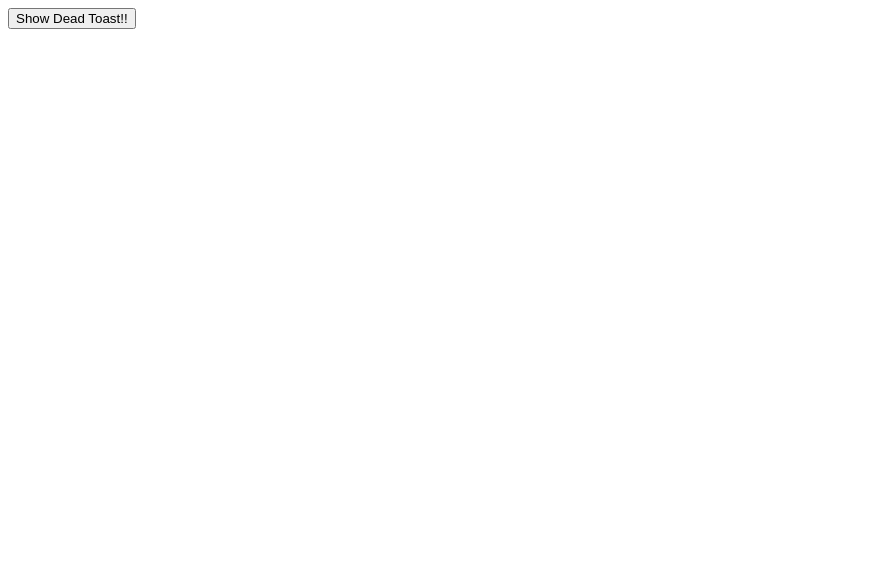
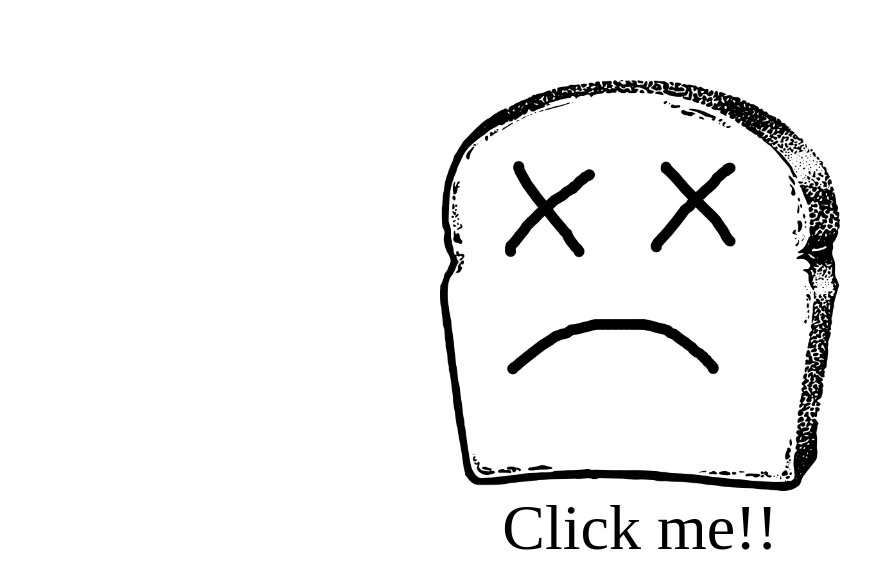
Before and after one commit to kciter/dead-toast, a website: page example/index.html in a window 1280 px wide. Shown: the whole page, without its empty margins (0-895 px from the left). Drawn offline with Linux system fonts and the light colour scheme.

Commit message:
Fix example

```diff
--- a/example/index.html
+++ b/example/index.html
@@ -3,15 +3,20 @@
 	<head>
 		<meta name="viewport" content="width=device-width, user-scalable=no">
 		<link rel="stylesheet" type="text/css" href="../dead-toast.min.css">
+		<style>
+			img { display: block; width: 50%; max-width: 400px; margin: 0 auto; margin-top: 10vh; }
+			div { text-align: center; font-size: 5vw; }
+		</style>
 	</head>
 
 	<body>
-		<button>Show Dead Toast!!</button>
+		<img src='../art/logo.png'>
+		<div>Click me!!</div>
 		<script src='../dead-toast.min.js'></script>
 		<script>
-			var button = document.getElementsByTagName('button')[0];
-			var toast = DeadToast.makeText('TEST');
-			button.addEventListener('click', function() {
+			var img = document.getElementsByTagName('img')[0];
+			var toast = DeadToast.makeText("I'm DeadToast!");
+			img.addEventListener('click', function() {
 				toast.show();
 			});
 		</script>
```
